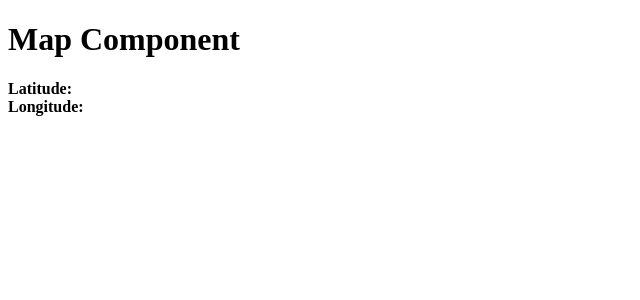
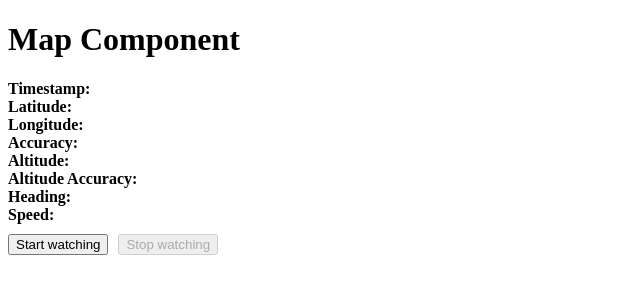
Before and after one commit to andreasvg/angular-geolocation, an Angular app: page / in a window 1280 px wide. Shown: the top 300 px of the page, without its empty margins (0-640 px from the left). Built offline with nearby package versions, Linux system fonts and the light colour scheme; no server answers.

Commit message:
Added feature to wath the user's position

```diff
--- a/src/app/geolocation.service.ts
+++ b/src/app/geolocation.service.ts
@@ -1,10 +1,18 @@
 import { Injectable } from '@angular/core';
 import { Observable } from 'rxjs';
+import { share } from 'rxjs/operators';
 
 @Injectable({
   providedIn: 'root'
 })
 export class GeolocationService {
+  private geoOptions = {
+    enableHighAccuracy: true, // enable if available
+    timeout: 10000,           // 10 seconds
+    maximumAce: 300000        // only accept cached positions with this max
+  };
+
+  private watchId: number;
 
   public getPosition(): Observable<Position> {
 
@@ -15,10 +23,65 @@ export class GeolocationService {
           subscriber.next(location);
           subscriber.complete();
         },
-        err => subscriber.error(err)
+        err => subscriber.error(this.locationError(err)),
+        this.geoOptions
       );
 
     });
 
   }
+
+  public startWatching(): Observable<Position> {
+
+    return new Observable<Position>((subscriber) => {
+
+      this.watchId = navigator.geolocation.watchPosition(
+        location =>  {
+          subscriber.next(location);
+        },
+        err => subscriber.error(this.locationError(err)),
+        this.geoOptions
+      );
+
+      return () => {
+        console.log('about to tear down');
+        this.stopWatching();
+      }
+
+    }).pipe(
+      share()
+    );
+
+  }
+
+  private stopWatching(): void {
+    if (this.watchId) {
+      console.log('tearing down');
+      navigator.geolocation.clearWatch(this.watchId);
+    }
+  }
+
+  private locationError(error) {
+    let msg = "";
+
+    console.log("error.message = " + error.message);
+    switch (error.code) {
+      case error.PERMISSION_DENIED:
+        msg = "User does not want to display their location.";
+        break;
+      case error.POSITION_UNAVAILABLE:
+        msg = "Can't determine user's location.";
+        break;
+      case error.TIMEOUT:
+        msg = "The request for geolocation information timed out.";
+        break;
+      case error.UNKNOWN_ERROR:
+        msg = "An unknown error occurred.";
+        break;
+    }
+
+    return msg;
+  }
+
+
 }
--- a/src/app/map/map.component.html
+++ b/src/app/map/map.component.html
@@ -1,4 +1,8 @@
 <h1>Map Component</h1>
+
+<div>
+  <strong>Timestamp: </strong><span>{{timestamp | date: 'dd MMMM yyyy HH:mm'}}</span>
+</div>
 
 <div>
   <strong>Latitude: </strong><span>{{latitude}}</span>
@@ -7,3 +11,27 @@
 <div>
   <strong>Longitude: </strong><span>{{longitude}}</span>
 </div>
+
+<div>
+  <strong>Accuracy: </strong><span>{{accuracy}}</span>
+</div>
+
+<div>
+  <strong>Altitude: </strong><span>{{altitude}}</span>
+</div>
+
+<div>
+  <strong>Altitude Accuracy: </strong><span>{{altitudeAccuracy}}</span>
+</div>
+
+<div>
+  <strong>Heading: </strong><span>{{heading}}</span>
+</div>
+
+<div>
+  <strong>Speed: </strong><span>{{speed}}</span>
+</div>
+
+
+<button (click)="onStartWatchingClick()" [disabled]="watchingActive">Start watching</button>
+<button (click)="onStopWatchingClick()" [disabled]="!watchingActive">Stop watching</button>
--- a/src/app/map/map.component.scss
+++ b/src/app/map/map.component.scss
@@ -0,0 +1,4 @@
+button {
+  display: inline-block;
+  margin: 10px 10px 0px 0px;
+}
--- a/src/app/map/map.component.ts
+++ b/src/app/map/map.component.ts
@@ -8,24 +8,59 @@ import { GeolocationService } from '../geolocation.service';
   styleUrls: ['./map.component.scss']
 })
 export class MapComponent implements OnInit, OnDestroy {
+  public watchingActive: boolean = false;
   private locationSubscription: Subscription;
   public latitude: number;
   public longitude: number;
+  public timestamp: number;
+  public accuracy: number;
+  public altitude: number;
+  public altitudeAccuracy: number;
+  public heading: number;
+  public speed: number;
 
   constructor(private geolocationService: GeolocationService) { }
 
 
   ngOnInit(): void {
+    // this.locationSubscription = this.geolocationService.getPosition().subscribe(
+    //   location => {
+    //     console.log(location);
+    //     this.timestamp = location.timestamp;
+    //     this.latitude = location.coords.latitude;
+    //     this.longitude = location.coords.longitude;
+    //     this.accuracy = location.coords.accuracy;
+    //     this.altitude = location.coords.altitude;
+    //     this.altitudeAccuracy = location.coords.altitudeAccuracy;
+    //     this.heading = location.coords.heading;
+    //     this.speed = location.coords.speed;
+    //   }
+    // );
+  }
 
-    this.locationSubscription = this.geolocationService.getPosition().subscribe(
+  public onStartWatchingClick(): void {
+    this.locationSubscription = this.geolocationService.startWatching().subscribe(
       location => {
         console.log(location);
+        this.timestamp = location.timestamp;
         this.latitude = location.coords.latitude;
         this.longitude = location.coords.longitude;
+        this.accuracy = location.coords.accuracy;
+        this.altitude = location.coords.altitude;
+        this.altitudeAccuracy = location.coords.altitudeAccuracy;
+        this.heading = location.coords.heading;
+        this.speed = location.coords.speed;
       }
     );
+    this.watchingActive = true;
   }
 
+  public onStopWatchingClick(): void {
+    if (this.locationSubscription) {
+      this.locationSubscription.unsubscribe();
+    }
+    this.watchingActive = false;
+  }
 
   ngOnDestroy(): void {
     if (this.locationSubscription) {
```
